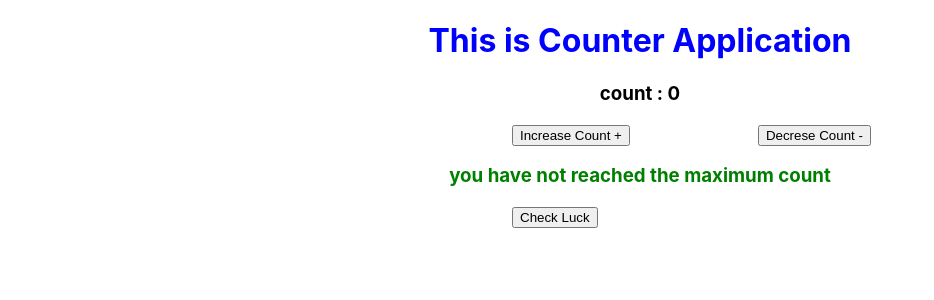
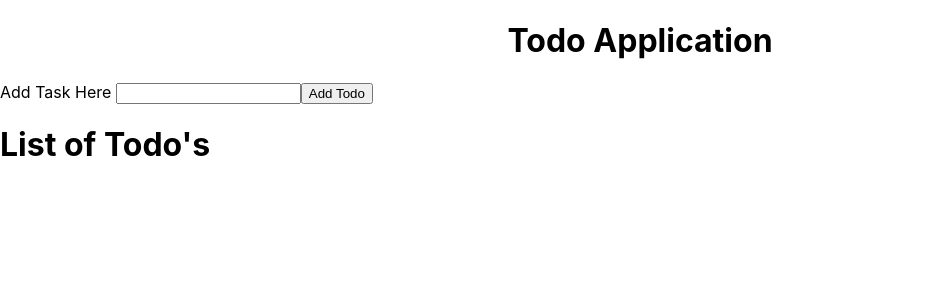
Before and after one commit to connectshiksha/MERN-1, a React (Create React App) app: page / in a window 1280 px wide. Shown: the top 300 px of the page, without its empty margins (0-934 px from the left). Built offline with nearby package versions, Linux system fonts and the light colour scheme.

Commit message:
made changes

```diff
--- a/src/App.js
+++ b/src/App.js
@@ -1,15 +1,19 @@
 
-import Info from './components/info'
+// import Info from './components/info'
 // import AboutUs from './components/AboutUs'
-import Counter  from './components/counter'
+// import Counter  from './components/counter'
+import Todo from "./components/Todo"
+import Form from "./components/Form"
 const App = () => {
 
   return (
     <>
+      {/* <h1> My React App </h1> */}
       {/* <Info /> */}
       {/* <AboutUs/> */}
-      <Counter/>
-
+      {/* <Counter/> */}
+      {/* <Form /> */}
+      <Todo />
     </>
   )
 }
--- /dev/null
+++ b/src/components/Form.js
@@ -0,0 +1,56 @@
+
+import { useState } from 'react'
+import '../css/form.css'
+const Form = () => {
+
+    const [nameState, setNameState] = useState()
+    const [emailState, setEmailState] = useState()
+    const [addressState, setAddressState] = useState()
+    const [phoneState, setPhoneState] = useState()
+    const [isRender, setIsRender] = useState(false)
+
+    const handleSubmit = () => {
+        // console.log("nameState", nameState)
+        // console.log("emailState", emailState)
+        // console.log("addressState", addressState)
+        // console.log("phoneState", phoneState)
+
+        setIsRender(true) ;
+    }
+
+    return (
+        <>
+            <div className='form-container' >
+                <h1> My Form  </h1>
+                <div className='input-field' >
+                    <label> Name  </label>
+                    <input type="text" onChange={(e) => setNameState(e.target.value)} value={nameState} />
+                </div>
+                <div className='input-field'>
+                    <label> Email </label>
+                    <input type='email' onChange={(e) => setEmailState(e.target.value)} value={emailState} />
+                </div>
+                <div className='input-field'>
+                    <label> Address </label>
+                    <input type="text" onChange={(e) => setAddressState(e.target.value)} value={addressState} />
+                </div>
+                <div className='input-field'>
+                    <label> Phone Number </label>
+                    <input type="number" onChange={(e) => setPhoneState(e.target.value)} value={phoneState} />
+                </div>
+                <button className='submit-btn' onClick={() => handleSubmit()} > Submit  </button>
+            </div>
+            {
+                isRender ? <div className='form-container'  >
+                    <div> User Name : {nameState} </div>
+                    <div> User Email : {emailState} </div>
+                    <div> User Address : {addressState} </div>
+                    <div> User phone Number : {phoneState} </div>
+                </div> : ""
+            }
+
+        </>
+    )
+}
+
+export default Form
--- /dev/null
+++ b/src/components/Todo.js
@@ -0,0 +1,47 @@
+import { useState } from "react"
+
+
+const Todo = () => {
+
+    const [todoList, setTodoList] = useState([])
+    const [itemState, setItemState] = useState(null)
+    console.log("itemstate", itemState)
+
+    const handleAddItem = () => {
+        setTodoList([...todoList, itemState])
+    }
+    console.log("todolist", todoList)
+    return (
+        <>
+            <div>
+                <h1 style={{ textAlign: "center" }} > Todo Application </h1>
+                <div >
+                    <label> Add Task Here </label>
+                    <input type="text" onChange={(e) => setItemState(e.target.value)} />
+                    <button onClick={() => handleAddItem()} > Add Todo</button>
+                </div>
+
+                <div>
+                    <h1> List of Todo's </h1>
+                    {
+                        todoList.map((item, index) => {
+                            return (
+                                <>
+                                    <div key={index}>
+
+                                        Item  : {item}
+                                        <button style={{marginLeft:"10px"}} > Delete Item</button>
+                                    </div>
+
+                                </>
+                            )
+                        })
+                    }
+                </div>
+
+
+            </div>
+        </>
+    )
+}
+export default Todo
--- /dev/null
+++ b/src/css/form.css
@@ -0,0 +1,14 @@
+
+
+.form-container{
+  text-align: center;
+  padding: 1rem;
+}
+
+.input-field{
+    margin-top: 1rem;
+
+}
+.submit-btn{
+    margin: 1rem;
+}
```
